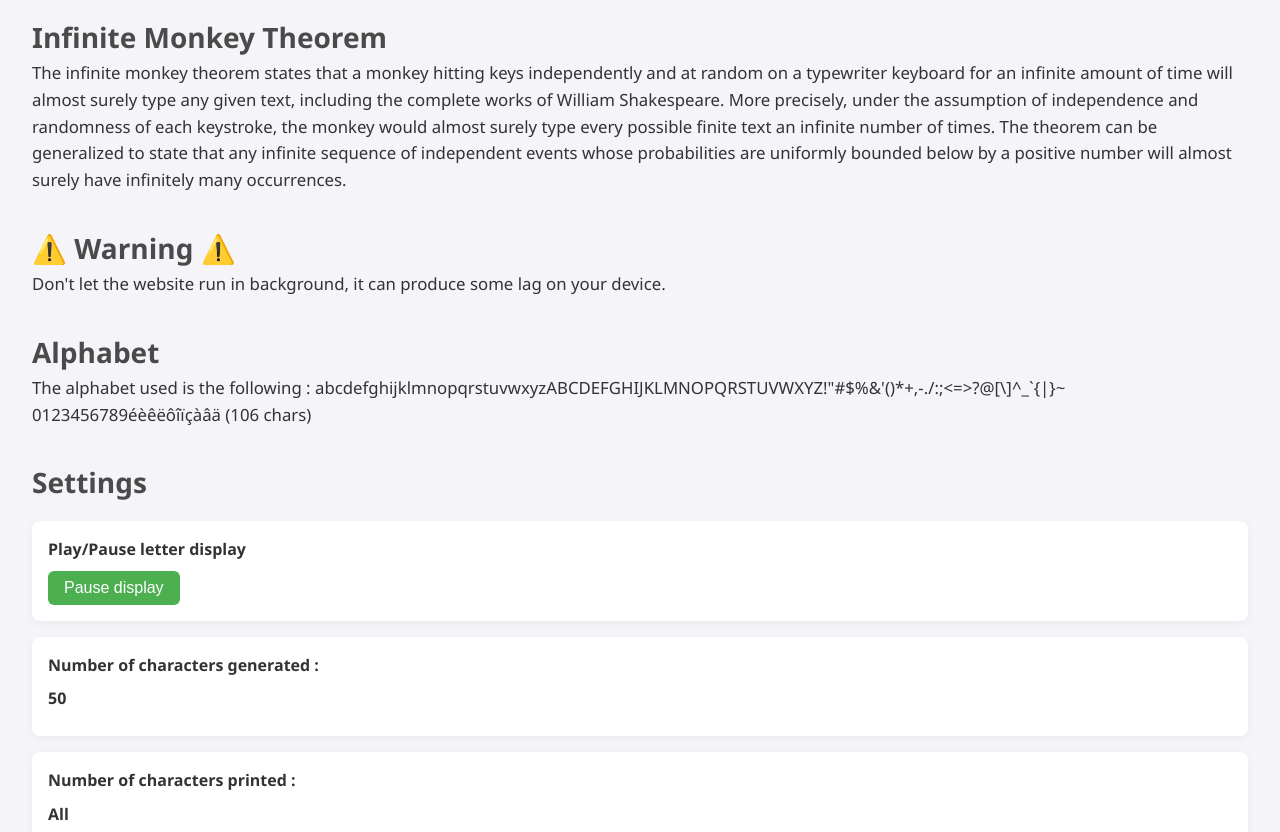
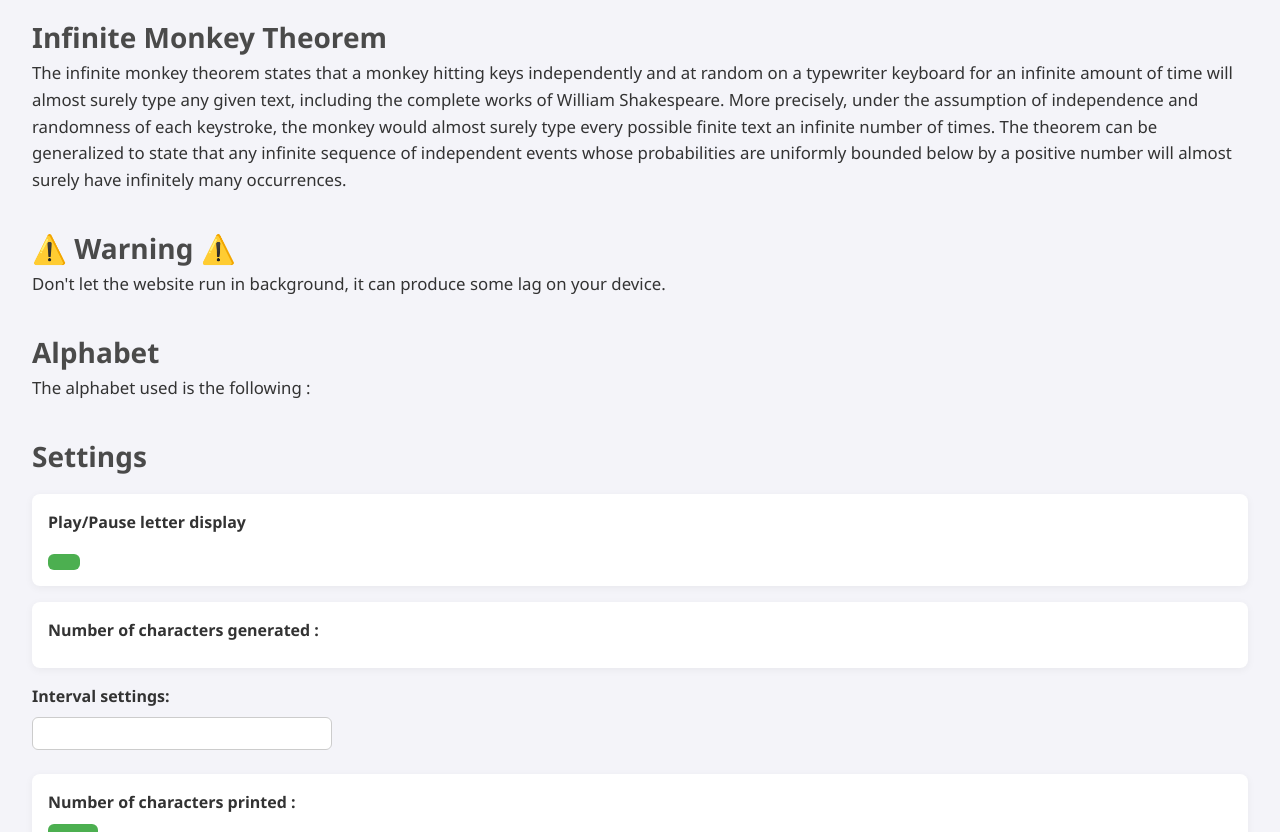
Before and after one commit to Ekith/InfiniteMonkey, a plain HTML site: page index.html in a window 1280 px wide. Shown: the part 113-945 px from the top of the page. Drawn offline with Linux system fonts and the light colour scheme.

Commit message:
Interval en variable global + intergration input pour modifier la valeur

```diff
--- a/index.html
+++ b/index.html
@@ -34,6 +34,11 @@
         <label id="nbChar"></label>
     </div>
 
+    <div id="intervalSettings">
+        <label>Interval settings:</label>
+        <input type="text" id="intervalSpeed">
+    </div>
+
     <div id="charInfos">
         <label>Number of characters printed :</label>
         <label id="nbWords"></label>
--- a/scripts/index.js
+++ b/scripts/index.js
@@ -12,6 +12,8 @@ const alphabet = lowerCase + upperCase + specialChars + numbers + specialCase;
 
 
 window.addEventListener("DOMContentLoaded",init)
+
+let interval1
 
 let monkey = ""
 let maxChar = 0
@@ -210,6 +212,8 @@ function usefulButton() {
     });
 }
 
+function
+
 
 function addChar() {
     let newChar = generateRandomChar(alphabet);
@@ -225,7 +229,8 @@ function addChar() {
 
 function init() {
 
-    let interval1 = window.setInterval(addChar, 100);
+    interval1 = window.setInterval(addChar, 100);
+
 
     document.getElementById("alphabetText").innerHTML += " " + alphabet + " (" + alphabet.length + " chars)";
 
```
